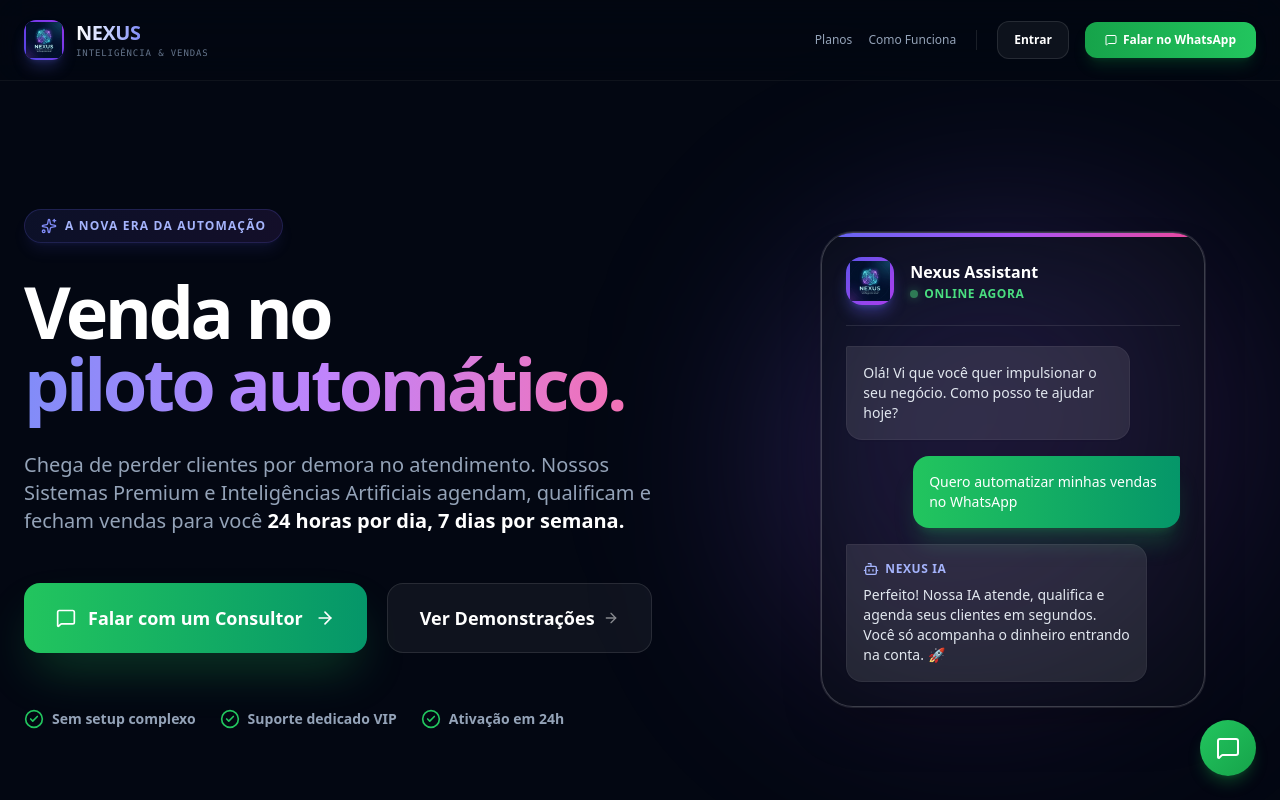
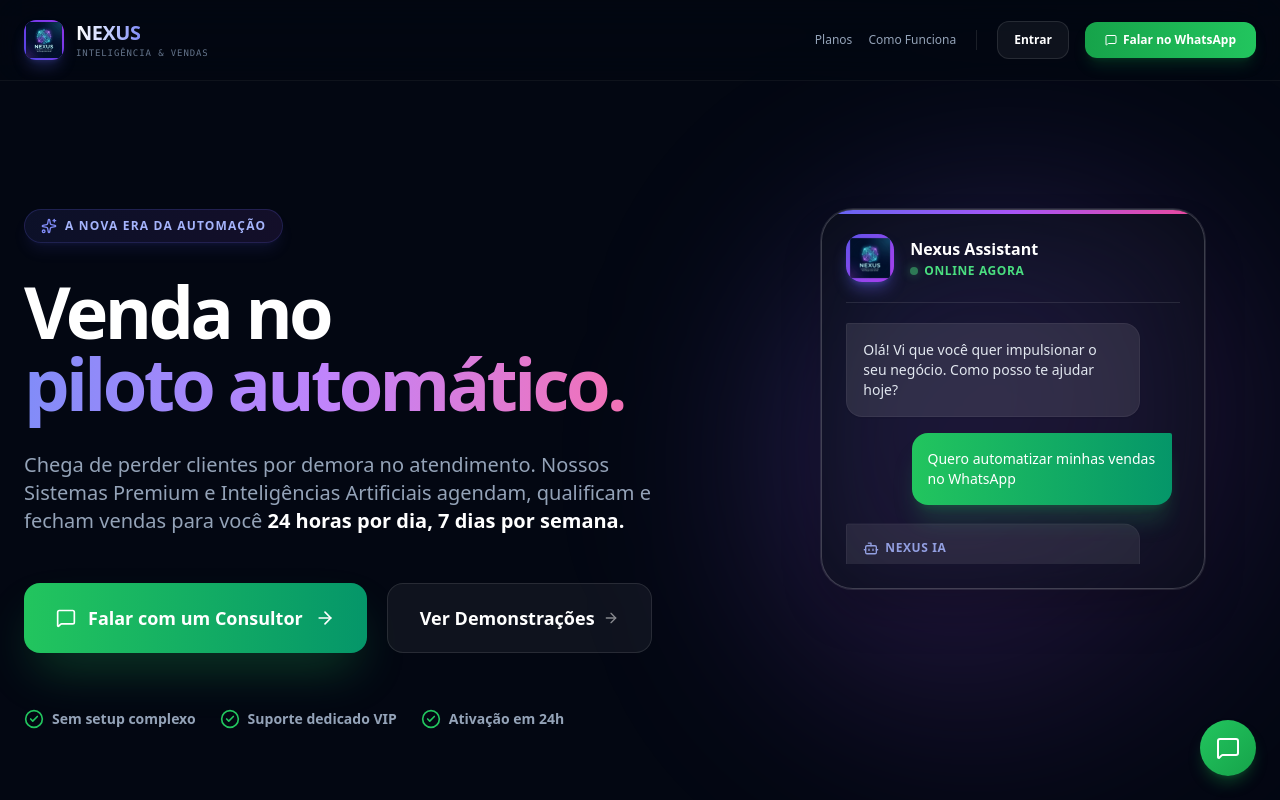
Before and after one commit to Ruanggd123/VendaSaas, a Next.js app in the folder saas-docker/nextjs/: page / in a window 1280 px wide. Shown: the top 800 px of the page. Built offline with nearby package versions, Linux system fonts and the light colour scheme.

Commit message:
Interactive AI Chat and Animated Homepage Hologram

```diff
--- a/saas-docker/nextjs/src/app/page.tsx
+++ b/saas-docker/nextjs/src/app/page.tsx
@@ -79,6 +79,80 @@ function CountUp({ target, suffix = "" }: { target: number; suffix?: string }) {
     requestAnimationFrame(step);
   }, [visible, target]);
   return <span ref={ref} className="tabular-nums">{count}{suffix}</span>;
+}
+
+function AnimatedHologram() {
+  const SCRIPT = [
+    { sender: "bot", text: "Olá! Vi que você quer impulsionar o seu negócio. Como posso te ajudar hoje?" },
+    { sender: "user", text: "Quero automatizar minhas vendas no WhatsApp" },
+    { sender: "bot", text: "Perfeito! Nossa IA atende, qualifica e agenda seus clientes em segundos. Você só acompanha o dinheiro entrando na conta. 🚀" }
+  ];
+
+  const [messages, setMessages] = useState<any[]>([]);
+  const [index, setIndex] = useState(0);
+  const [isTyping, setIsTyping] = useState(true);
+
+  useEffect(() => {
+    if (index >= SCRIPT.length) {
+      setIsTyping(false);
+      return;
+    }
+
+    const isBot = SCRIPT[index].sender === "bot";
+    setIsTyping(isBot);
+
+    const timer = setTimeout(() => {
+      setMessages((prev) => [...prev, SCRIPT[index]]);
+      setIsTyping(false);
+      setIndex((i) => i + 1);
+    }, isBot ? 2500 : 1500);
+
+    return () => clearTimeout(timer);
+  }, [index]);
+
+  return (
+    <div className="lg:col-span-5 relative flex justify-center animate-fade-in-left h-full">
+      <div className="absolute inset-0 bg-gradient-to-br from-indigo-500/30 via-purple-500/20 to-transparent blur-[100px] rounded-full -z-10" />
+      <div className="w-full max-w-sm bg-[#0a0f1a]/60 border border-white/20 rounded-[2rem] p-6 backdrop-blur-2xl shadow-2xl relative overflow-hidden ring-1 ring-white/10 h-[380px] flex flex-col">
+        <div className="absolute top-0 inset-x-0 h-1 bg-gradient-to-r from-indigo-500 via-purple-500 to-pink-500"></div>
+        <div className="flex items-center gap-4 border-b border-white/10 pb-5 mb-5 shrink-0">
+          <div className="w-12 h-12 rounded-2xl bg-gradient-to-br from-indigo-600 to-purple-600 flex items-center justify-center overflow-hidden shadow-lg shadow-indigo-500/40 relative">
+            <div className="absolute inset-0 bg-white/20 mix-blend-overlay"></div>
+            <img src="/nexus-logo.png" alt="Nexus" className="w-full h-full object-contain p-1 relative z-10" />
+          </div>
+          <div>
+            <h4 className="text-base font-extrabold text-white">Nexus Assistant</h4>
+            <span className="text-xs text-green-400 flex items-center gap-1.5 font-bold uppercase tracking-wider mt-0.5">
+              <span className="w-2 h-2 rounded-full bg-green-400 animate-pulse shadow-[0_0_10px_rgba(74,222,128,0.8)]" /> Online agora
+            </span>
+          </div>
+        </div>
+
+        <div className="flex-1 space-y-4 text-sm font-medium overflow-y-auto pr-2 flex flex-col">
+          {messages.map((m, i) => (
+            m.sender === "bot" ? (
+              <div key={i} className="bg-white/10 rounded-2xl rounded-tl-sm p-4 max-w-[90%] text-slate-200 border border-white/5 shadow-sm animate-fade-in-up">
+                {i === 2 && <span className="flex items-center gap-1.5 text-indigo-300 text-xs font-bold uppercase tracking-wider mb-2"><Bot className="w-4 h-4" /> Nexus IA</span>}
+                {m.text}
+              </div>
+            ) : (
+              <div key={i} className="bg-gradient-to-r from-green-500 to-emerald-600 rounded-2xl rounded-tr-sm p-4 max-w-[80%] ml-auto text-white shadow-xl shadow-green-500/20 animate-fade-in-up">
+                {m.text}
+              </div>
+            )
+          ))}
+
+          {isTyping && (
+            <div className="bg-white/10 rounded-2xl rounded-tl-sm p-4 max-w-[40%] text-slate-200 border border-white/5 shadow-sm animate-fade-in-up flex items-center gap-2">
+              <div className="w-1.5 h-1.5 bg-indigo-400 rounded-full animate-bounce [animation-delay:-0.3s]"></div>
+              <div className="w-1.5 h-1.5 bg-indigo-400 rounded-full animate-bounce [animation-delay:-0.15s]"></div>
+              <div className="w-1.5 h-1.5 bg-indigo-400 rounded-full animate-bounce"></div>
+            </div>
+          )}
+        </div>
+      </div>
+    </div>
+  );
 }
 
 export default function LandingPage() {
@@ -234,39 +308,8 @@ export default function LandingPage() {
           </div>
         </div>
 
-        {/* Bot Preview Hologram */}
-        <div className="lg:col-span-5 relative flex justify-center animate-fade-in-left">
-          <div className="absolute inset-0 bg-gradient-to-br from-indigo-500/30 via-purple-500/20 to-transparent blur-[100px] rounded-full -z-10" />
-          <div className="w-full max-w-sm bg-[#0a0f1a]/60 border border-white/20 rounded-[2rem] p-6 backdrop-blur-2xl shadow-2xl relative overflow-hidden ring-1 ring-white/10">
-            <div className="absolute top-0 inset-x-0 h-1 bg-gradient-to-r from-indigo-500 via-purple-500 to-pink-500"></div>
-            <div className="flex items-center gap-4 border-b border-white/10 pb-5 mb-5">
-              <div className="w-12 h-12 rounded-2xl bg-gradient-to-br from-indigo-600 to-purple-600 flex items-center justify-center overflow-hidden shadow-lg shadow-indigo-500/40 relative">
-                <div className="absolute inset-0 bg-white/20 mix-blend-overlay"></div>
-                <img src="/nexus-logo.png" alt="Nexus" className="w-full h-full object-contain p-1 relative z-10" />
-              </div>
-              <div>
-                <h4 className="text-base font-extrabold text-white">Nexus Assistant</h4>
-                <span className="text-xs text-green-400 flex items-center gap-1.5 font-bold uppercase tracking-wider mt-0.5">
-                  <span className="w-2 h-2 rounded-full bg-green-400 animate-pulse shadow-[0_0_10px_rgba(74,222,128,0.8)]" /> Online agora
-                </span>
-              </div>
-            </div>
-            <div className="space-y-4 min-h-[220px] text-sm font-medium">
-              <div className="bg-white/10 rounded-2xl rounded-tl-sm p-4 max-w-[85%] text-slate-200 border border-white/5 shadow-sm">
-                Olá! Vi que você quer impulsionar o seu negócio. Como posso te ajudar hoje?
-              </div>
-              <div className="bg-gradient-to-r from-green-500 to-emerald-600 rounded-2xl rounded-tr-sm p-4 max-w-[80%] ml-auto text-white shadow-xl shadow-green-500/20">
-                Quero automatizar minhas vendas no WhatsApp
-              </div>
-              <div className="bg-white/10 rounded-2xl rounded-tl-sm p-4 max-w-[90%] text-slate-200 border border-white/5 shadow-sm">
-                <span className="flex items-center gap-1.5 text-indigo-300 text-xs font-bold uppercase tracking-wider mb-2">
-                  <Bot className="w-4 h-4" /> Nexus IA
-                </span>
-                Perfeito! Nossa IA atende, qualifica e agenda seus clientes em segundos. Você só acompanha o dinheiro entrando na conta. 🚀
-              </div>
-            </div>
-          </div>
-        </div>
+        {/* Bot Preview Hologram Animated */}
+        <AnimatedHologram />
       </section>
 
       {/* ── Metrics ── */}
--- a/saas-docker/nextjs/src/app/templates/whatsapp-bot/page.tsx
+++ b/saas-docker/nextjs/src/app/templates/whatsapp-bot/page.tsx
@@ -2,52 +2,61 @@
 
 import Link from "next/link";
 import { useState, useEffect, useRef } from "react";
-import { ChevronRight, Phone, Video, Search, MoreVertical, Smile, Paperclip, Mic, CheckCheck } from "lucide-react";
+import { ChevronRight, Phone, Video, MoreVertical, Smile, Paperclip, Mic, Send, CheckCheck } from "lucide-react";
 
-type Message = { id: number; text: string; sender: 'user' | 'bot'; time: string };
-
-const SCRIPT: Message[] = [
-  { id: 1, text: "Olá! Gostaria de saber mais sobre os planos da internet.", sender: 'user', time: '10:30' },
-  { id: 2, text: "Olá! Sou a IA da Nexus Telecom. 👋\n\nTemos planos a partir de 500 Mega por apenas R$ 99,90/mês. Gostaria de verificar a viabilidade para o seu CEP?", sender: 'bot', time: '10:30' },
-  { id: 3, text: "Sim, meu cep é 01001-000", sender: 'user', time: '10:31' },
-  { id: 4, text: "Perfeito! Verifiquei aqui e temos cobertura de Fibra Óptica para a Praça da Sé (São Paulo/SP). 🎉\n\nQual plano você prefere?\n1️⃣ 500 Mega - R$ 99,90\n2️⃣ 1 Giga - R$ 149,90", sender: 'bot', time: '10:31' },
-  { id: 5, text: "Quero o de 1 Giga", sender: 'user', time: '10:32' },
-  { id: 6, text: "Excelente escolha! 🚀 O plano de 1 Giga é ideal para streaming em 4K e jogos online sem lag.\n\nPara agendar a instalação, vou precisar de alguns dados rápidos. Podemos prosseguir com o seu CPF?", sender: 'bot', time: '10:32' }
-];
+type Message = { id: string; text: string; sender: 'user' | 'bot'; time: string };
 
 export default function WhatsappBotDemo() {
-  const [messages, setMessages] = useState<Message[]>([]);
-  const [currentIndex, setCurrentIndex] = useState(0);
+  const [messages, setMessages] = useState<Message[]>([
+    { id: "1", text: "Olá! Gostaria de saber mais sobre os planos da internet.", sender: 'user', time: '10:30' },
+    { id: "2", text: "Olá! Sou a IA da Nexus Telecom. 👋\n\nTemos planos a partir de 500 Mega por apenas R$ 99,90/mês. Gostaria de verificar a viabilidade para o seu CEP?", sender: 'bot', time: '10:30' }
+  ]);
+  const [inputText, setInputText] = useState("");
   const [isTyping, setIsTyping] = useState(false);
   const scrollRef = useRef<HTMLDivElement>(null);
-
-  useEffect(() => {
-    if (currentIndex >= SCRIPT.length) return;
-
-    const msg = SCRIPT[currentIndex];
-
-    if (msg.sender === 'bot') {
-      setIsTyping(true);
-      const timer = setTimeout(() => {
-        setIsTyping(false);
-        setMessages(prev => [...prev, msg]);
-        setCurrentIndex(c => c + 1);
-      }, 1500);
-      return () => clearTimeout(timer);
-    } else {
-      const timer = setTimeout(() => {
-        setMessages(prev => [...prev, msg]);
-        setCurrentIndex(c => c + 1);
-      }, 1000);
-      return () => clearTimeout(timer);
-    }
-  }, [currentIndex]);
 
   useEffect(() => {
     if (scrollRef.current) {
       scrollRef.current.scrollTop = scrollRef.current.scrollHeight;
     }
   }, [messages, isTyping]);
+
+  const handleSend = async (e?: React.FormEvent) => {
+    e?.preventDefault();
+    if (!inputText.trim() || isTyping) return;
+
+    const userMsg = inputText.trim();
+    setInputText("");
+
+    const now = new Date();
+    const timeStr = `${String(now.getHours()).padStart(2, '0')}:${String(now.getMinutes()).padStart(2, '0')}`;
+
+    // Add user message
+    setMessages(prev => [...prev, { id: Date.now().toString(), text: userMsg, sender: 'user', time: timeStr }]);
+    setIsTyping(true);
+
+    try {
+      // Fetch AI response
+      const res = await fetch("/api/demo-chat", {
+        method: "POST",
+        headers: { "Content-Type": "application/json" },
+        body: JSON.stringify({ message: userMsg })
+      });
+
+      const data = await res.json();
+      const botReply = data.reply || "Desculpe, não consegui entender.";
+
+      const replyTime = new Date();
+      const replyTimeStr = `${String(replyTime.getHours()).padStart(2, '0')}:${String(replyTime.getMinutes()).padStart(2, '0')}`;
+
+      setMessages(prev => [...prev, { id: (Date.now() + 1).toString(), text: botReply, sender: 'bot', time: replyTimeStr }]);
+    } catch (error) {
+      const replyTimeStr = `${String(now.getHours()).padStart(2, '0')}:${String(now.getMinutes()).padStart(2, '0')}`;
+      setMessages(prev => [...prev, { id: (Date.now() + 1).toString(), text: "Tive um erro de conexão temporário. Pode tentar novamente?", sender: 'bot', time: replyTimeStr }]);
+    } finally {
+      setIsTyping(false);
+    }
+  };
 
   return (
     <div className="min-h-screen bg-[#ece5dd] font-sans flex items-center justify-center p-4">
@@ -94,7 +103,7 @@ export default function WhatsappBotDemo() {
             <div className="flex justify-center mb-4">
               <span className="bg-[#ffeecd] text-zinc-600 text-xs px-4 py-2 rounded-xl text-center shadow-sm max-w-[90%] leading-relaxed">
                 <span className="block mb-1">🔒</span>
-                As mensagens e chamadas são protegidas com a criptografia de ponta a ponta.
+                As mensagens e chamadas são protegidas com a criptografia de ponta a ponta. Converse de verdade com a IA!
               </span>
             </div>
 
@@ -124,21 +133,29 @@ export default function WhatsappBotDemo() {
           </div>
 
           {/* Input Area */}
-          <div className="bg-[#f0f2f5] p-2 flex items-end gap-2 shrink-0 relative z-10">
+          <form onSubmit={handleSend} className="bg-[#f0f2f5] p-2 flex items-end gap-2 shrink-0 relative z-10">
             <div className="flex-1 bg-white rounded-3xl min-h-[44px] flex items-center px-3 gap-3 shadow-sm">
               <Smile className="w-6 h-6 text-zinc-500 shrink-0" />
               <input
                 type="text"
-                placeholder="Mensagem"
+                placeholder="Escreva uma mensagem"
                 className="flex-1 bg-transparent py-3 outline-none text-[15px]"
-                disabled
+                value={inputText}
+                onChange={(e) => setInputText(e.target.value)}
               />
               <Paperclip className="w-6 h-6 text-zinc-500 shrink-0" />
             </div>
-            <div className="w-11 h-11 bg-[#00a884] rounded-full flex items-center justify-center shrink-0 shadow-sm">
-              <Mic className="w-6 h-6 text-white fill-current" />
-            </div>
-          </div>
+            <button
+              type={inputText.trim() ? "submit" : "button"}
+              className="w-11 h-11 bg-[#00a884] rounded-full flex items-center justify-center shrink-0 shadow-sm transition-transform active:scale-95"
+            >
+              {inputText.trim() ? (
+                <Send className="w-5 h-5 text-white ml-1" />
+              ) : (
+                <Mic className="w-6 h-6 text-white fill-current" />
+              )}
+            </button>
+          </form>
 
         </div>
       </div>
```
Also changed, not shown: saas-docker/nextjs/src/app/api/demo-chat/route.ts (added, +70 -0 lines).
